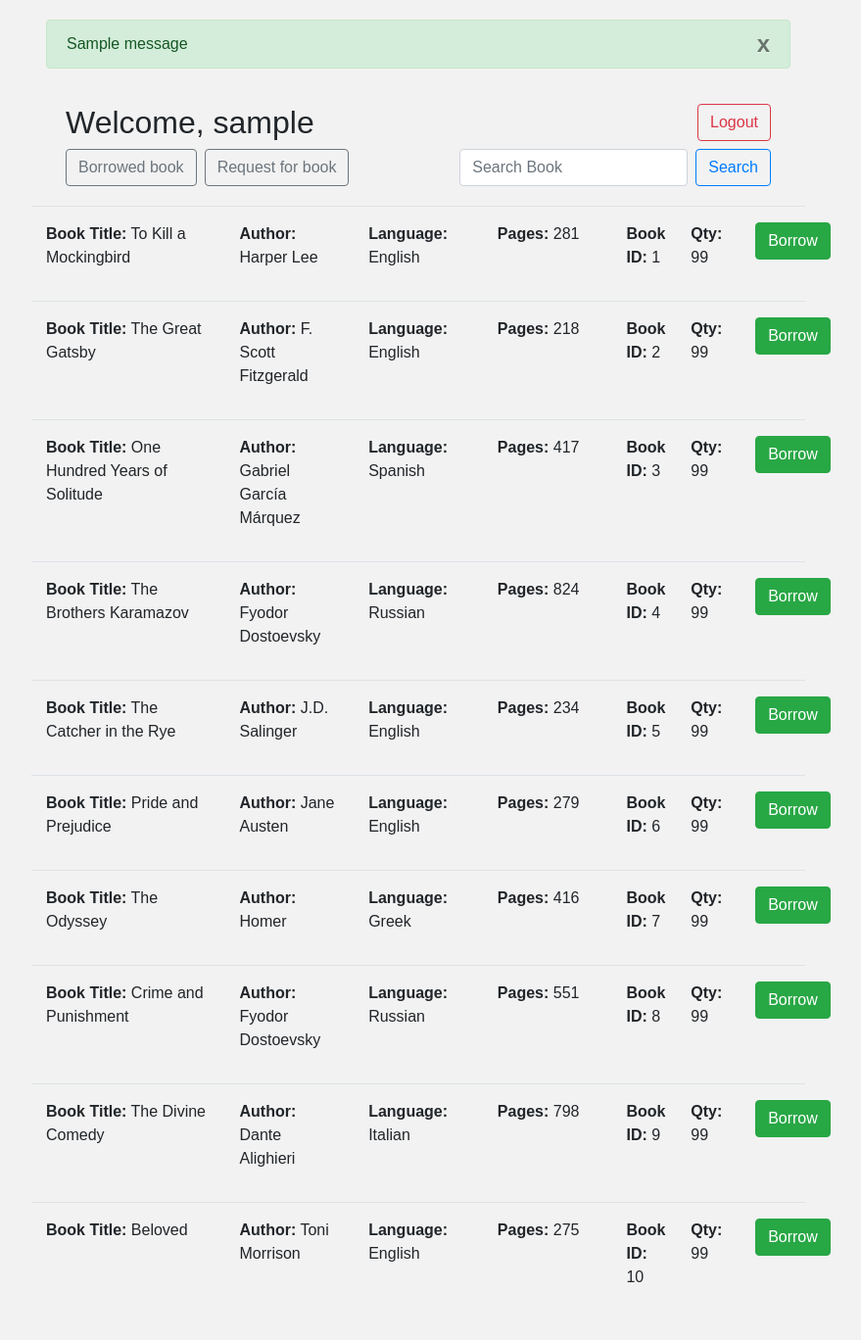
After one commit to Satyajit-2003/Library-management-system, a Flask app: template templates/logged_user_home.html in a window 1280 px wide. The commit adds this page. Shown: the whole page at 98% size, without its empty margins (213-1092 px from the left). Run offline with Flask 3, Linux system fonts and the light colour scheme; the template is opened without the code that fills it: most values are stand-ins (such as "Sample title", 1, 10 or a date in 2020); one stand-in notice (Sample message) is shown; some libraries are stand-ins or nearby versions.

Commit message:
just another day

```diff
--- a/authenticate.py
+++ b/authenticate.py
@@ -1,9 +1,9 @@
-dummy_users = {'admin': 'admin', 'satya': 'satya'}
+dummy_users = {'admin': 'admin', 'satya': 'satya', 'tannu': '@tannu'}
 
 def login(request_form):
     username = request_form['username']
     password = request_form['password']
-    if username in dummy_users and dummy_users[username] == password:
+    if username.lower() in dummy_users and dummy_users[username] == password:
         return True
     else:
         return False
--- a/main.py
+++ b/main.py
@@ -8,26 +8,40 @@ app.secret_key = "secret key"
 @app.route("/login", methods=['GET', 'POST'])
 def login_page_function():
     if request.method == 'POST':
-        username = request.form['username']
-        password = request.form['password']
-        if login(request.form):
-            return render_template(r"home.html", username=username)
+        if not login(request.form):
+            flash(message="Invalid username or password", category="danger")
         else:
-            return render_template(r"login.html", error="Invalid username or password")
+            return render_template(r"logged_user_home.html", username=(request.form['username']).capitalize())
     return render_template(r"login.html")
 
 
 @app.route("/register" , methods=['GET', 'POST'])
 def register_page_function():
     if request.method == 'POST':
-        if register(request.form) == 'User exists':
-            flash(message="User exists", category="danger")
-        elif register(request.form) == 'Passwords do not match':
-            flash(message="Passwords do not match", category="danger")
-        elif register(request.form) == 'Success':
+        msg = register(request.form)
+        if msg != 'Success':
+            flash(message=msg, category="danger")
+        else:
             flash(message="User registered successfully", category="success")
             return render_template(r"login.html")
     return render_template(r"register.html")
 
+@app.route("/borrow", methods=['GET', 'POST'])
+def borrow_book():
+    if request.method == 'POST':
+        id = request.form['book-id']
+        flash(message=f"Borrowed book having id {id} sucessfully", category="success")
+    return render_template(r"logged_user_home.html", username=request.form['username'])
+
+@app.route("/request", methods=['GET', 'POST'])
+def request_book():
+    if request.method == 'POST':
+        try:
+            title = request.form['title']
+            flash(message=f"Requested book {title} sucessfully", category="success")
+            return render_template(r"logged_user_home.html", username=request.form['username'])
+        except:
+            return render_template(r"req_book.html", username=request.form['username'])
+
 if __name__== "__main__":
     app.run(debug=True)
--- /dev/null
+++ b/static/styles/home_style.css
@@ -0,0 +1,61 @@
+body {
+    background-color: #f2f2f2;
+    font-family: Arial, sans-serif;
+  }
+
+  .container {
+    margin: 0 auto;
+    padding: 20px;
+    max-width: 800px;
+  }
+
+  .top-bar {
+    display: flex;
+    justify-content: space-between;
+    align-items: center;
+    background-color: #333;
+    color: #fff;
+    padding: 10px 20px;
+  }
+
+  .top-bar a {
+    color: #fff;
+    text-decoration: none;
+  }
+
+  .top-bar a:hover {
+    text-decoration: underline;
+  }
+
+  .book-list {
+    margin-top: 20px;
+  }
+
+  .book {
+    background-color: #fff;
+    padding: 20px;
+    border: 1px solid #ccc;
+    margin-bottom: 10px;
+  }
+
+  .book h2 {
+    margin-top: 0;
+    margin-bottom: 5px;
+  }
+
+  .book p {
+    margin-top: 0;
+    margin-bottom: 10px;
+  }
+
+  .book button {
+    background-color: #333;
+    color: #fff;
+    border: none;
+    padding: 5px 10px;
+    cursor: pointer;
+  }
+
+  .book button:hover {
+    background-color: #555;
+  }
--- /dev/null
+++ b/tempCodeRunnerFile.py
@@ -0,0 +1 @@
+rule
--- a/templates/auth_layout.html
+++ b/templates/auth_layout.html
@@ -6,7 +6,7 @@
   <script src="https://code.jquery.com/jquery-3.2.1.slim.min.js"></script>
   <script src="https://cdnjs.cloudflare.com/ajax/libs/popper.js/1.12.9/umd/popper.min.js"></script>
   <script src="https://maxcdn.bootstrapcdn.com/bootstrap/4.0.0/js/bootstrap.min.js"></script>
-	<link rel= "stylesheet" type= "text/css" href= "{{ url_for('static',filename='styles/style.css') }}">
+	<link rel= "stylesheet" type= "text/css" href= "{{ url_for('static',filename='styles/auth_style.css') }}">
 </head>
 <body>
 	<div class="container">
@@ -14,6 +14,7 @@
         {% if messages %}
           {% for category, message in messages %}
             <div class="alert alert-{{category}}">
+              <a href="#" class="close" data-dismiss="alert" aria-label="close" title="close">x</a>
               {{message}}
             </div>
           {% endfor %}
--- /dev/null
+++ b/templates/home_layout.html
@@ -0,0 +1,66 @@
+<!DOCTYPE html>
+<html>
+<head>
+	<title>Library</title>
+  <link rel="stylesheet" href="https://maxcdn.bootstrapcdn.com/bootstrap/4.0.0/css/bootstrap.min.css">
+  <script src="https://code.jquery.com/jquery-3.2.1.slim.min.js"></script>
+  <script src="https://cdnjs.cloudflare.com/ajax/libs/popper.js/1.12.9/umd/popper.min.js"></script>
+  <script src="https://maxcdn.bootstrapcdn.com/bootstrap/4.0.0/js/bootstrap.min.js"></script>
+	<link rel= "stylesheet" type= "text/css" href= "{{ url_for('static',filename='styles/home_style.css') }}">
+</head>
+<body>
+	<div class="container">
+      {% with messages = get_flashed_messages(with_categories=true) %}
+        {% if messages %}
+          {% for category, message in messages %}
+            <div class="alert alert-{{category}}">
+              <a href="#" class="close" data-dismiss="alert" aria-label="close" title="close">x</a>
+              {{message}}
+            </div>
+          {% endfor %}
+        {% endif %}
+      {% endwith %}
+      <div class="container">
+        <div class="row">
+            <div class="col-md-8">
+                <h2>Welcome, {{ username }}</h2>
+            </div>
+            <div class="col-md-4 text-md-right">
+                <a href="{{ url_for('login_page_function') }}" class="btn btn-outline-danger">Logout</a>
+            </div>
+        </div>
+
+
+        <div class="row">
+          <div class="col-md-12">
+              <form class="form-inline float-right">
+                  <div class="form-group">
+                      <input type="text" class="form-control mr-sm-2" placeholder="Search Book">
+                      <button type="submit" class="btn btn-outline-primary">Search</button>
+                  </div>
+              </form>
+              <div class="form-inline">
+                  <form class="form-group mr-2">
+                      <input type="hidden" name="username" value="{{ username }}">
+                      <button type="submit" class="btn btn-outline-secondary">Borrowed book</button>
+                  </form>
+                  <form class="form-group" action="{{ url_for('request_book') }}" method="POST">
+                      <input type="hidden" name="username" value="{{ username }}">
+                      <button type="submit" class="btn btn-outline-secondary">Request for book</button>
+                  </form>
+              </div>
+          </div>
+      </div>
+
+
+
+      </div>
+
+
+		{% block content %}
+    {% endblock %}
+
+
+	</div>
+</body>
+</html>
--- /dev/null
+++ b/templates/logged_user_home.html
@@ -0,0 +1,47 @@
+{% set books = [
+    {'id': 1, 'title': 'To Kill a Mockingbird', 'author': 'Harper Lee', 'language': 'English', 'pages': 281},
+    {'id': 2, 'title': 'The Great Gatsby', 'author': 'F. Scott Fitzgerald', 'language': 'English', 'pages': 218},
+    {'id': 3, 'title': 'One Hundred Years of Solitude', 'author': 'Gabriel García Márquez', 'language': 'Spanish', 'pages': 417},
+    {'id': 4, 'title': 'The Brothers Karamazov', 'author': 'Fyodor Dostoevsky', 'language': 'Russian', 'pages': 824},
+    {'id': 5, 'title': 'The Catcher in the Rye', 'author': 'J.D. Salinger', 'language': 'English', 'pages': 234},
+    {'id': 6, 'title': 'Pride and Prejudice', 'author': 'Jane Austen', 'language': 'English', 'pages': 279},
+    {'id': 7, 'title': 'The Odyssey', 'author': 'Homer', 'language': 'Greek', 'pages': 416},
+    {'id': 8, 'title': 'Crime and Punishment', 'author': 'Fyodor Dostoevsky', 'language': 'Russian', 'pages': 551},
+    {'id': 9, 'title': 'The Divine Comedy', 'author': 'Dante Alighieri', 'language': 'Italian', 'pages': 798},
+    {'id': 10, 'title': 'Beloved', 'author': 'Toni Morrison', 'language': 'English', 'pages': 275},
+  ] %}
+
+
+{% extends "home_layout.html" %}
+{% block content %}
+  {% for book in books %}
+  <div class="row border-top py-3">
+    <div class="col-md-3">
+        <p><strong>Book Title:</strong> {{ book.title }}</p>
+    </div>
+    <div class="col-md-2">
+        <p><strong>Author:</strong> {{ book.author }}</p>
+    </div>
+    <div class="col-md-2">
+        <p><strong>Language:</strong> {{ book.language }}</p>
+    </div>
+    <div class="col-md-2">
+        <p><strong>Pages:</strong> {{ book.pages }}</p>
+    </div>
+    <div class="col-md-1">
+        <p><strong>Book ID:</strong> {{ book.id }}</p>
+    </div>
+    <div class="col-md-1">
+        <p><strong>Qty:</strong> 99</p>
+    </div>
+    <div class="col-md-1">
+        <form method="POST" action="{{ url_for('borrow_book') }}">
+            <input type="hidden" name="book-id" value="{{ book.id }}">
+            <input type="hidden" name="username" value="{{ username }}">
+            <button class="btn btn-success" type="submit">Borrow</button>
+        </form>
+    </div>
+</div>
+
+  {% endfor %}
+{% endblock %}
--- a/templates/login.html
+++ b/templates/login.html
@@ -1,7 +1,7 @@
 {% extends 'auth_layout.html' %}
 {% block content %}
 		<h1>Login to your account</h1>
-		<form method="POST" action="{{ url_for('login_page_function') }}>
+		<form method="POST" action="{{ url_for('login_page_function') }}">
 			<label for="username">Username</label>
 			<input type="text" id="username" name="username" required>
 
```
Also changed, not shown: templates/home.html (+4 -5 lines), templates/req_book.html (added, +29 -0 lines), requirements.txt (renamed from rewuirements.txt), static/styles/auth_style.css (renamed from static/styles/style.css).
